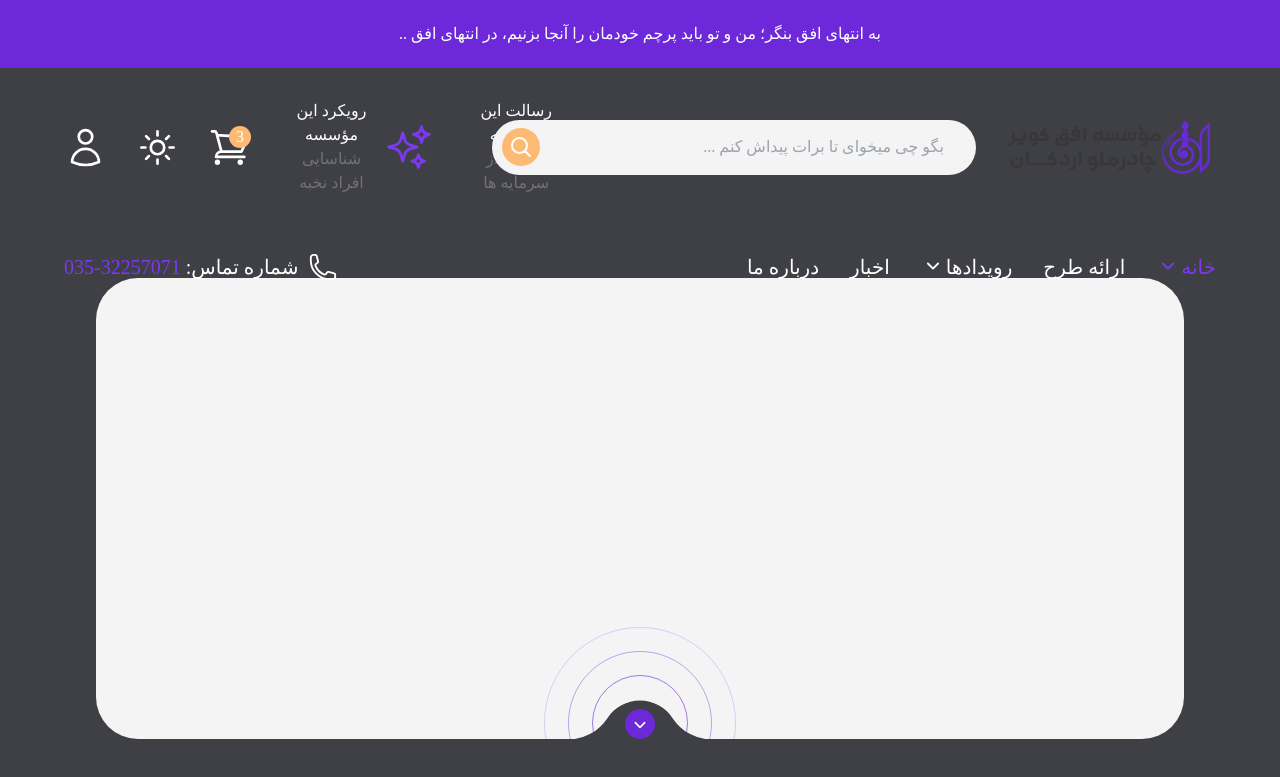
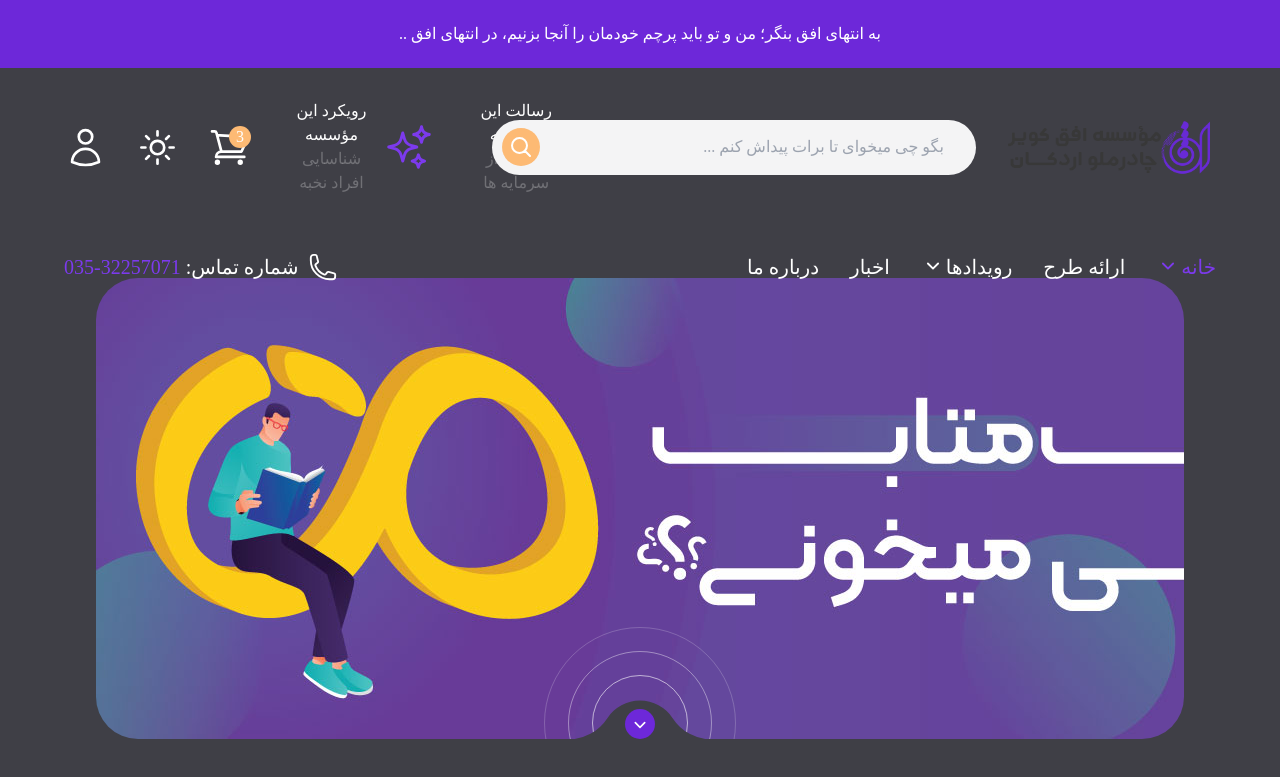
Before and after one commit to Erfanmah7/ofoghkca, a React (Vite) app: page / in a window 1280 px wide. Shown: the top 777 px of the page. Built offline with nearby package versions, Linux system fonts and the light colour scheme; a web font is replaced by a local one.

Commit message:
add banner

```diff
--- a/src/index.css
+++ b/src/index.css
@@ -3,7 +3,6 @@
 @tailwind utilities;
 
 @layer base {
-
   @font-face {
     font-family: "Dana";
     src: url("../fonts/Dana/woff2/DanaFaNum-Regular.woff2") format("woff2");
@@ -39,10 +38,14 @@
     src: url("../fonts/Morabba/woff2/Morabba-Bold.woff2") format("woff2");
     font-display: swap;
   }
+
+  .banner {
+    background-image: url(../public/assets/images/11.jpg);
+  }
 }
 
 @layer components {
-  .circle {
+  /* .circle {
     @apply border-[1.5px] flex justify-center items-center rounded-full;
   }
 
@@ -56,5 +59,21 @@
 
   .circle-sm {
     @apply w-24 h-24 border-violet-700/60;
+  } */
+
+  .circle {
+    @apply border-[1.5px] flex justify-center items-center rounded-full;
+  }
+
+  .circle-lg {
+    @apply w-48 h-48 border-white/20;
+  }
+
+  .circle-md {
+    @apply w-36 h-36 border-white/40;
+  }
+
+  .circle-sm {
+    @apply w-24 h-24 border-white/60;
   }
 }
--- a/src/pages/HomePage.jsx
+++ b/src/pages/HomePage.jsx
@@ -6,7 +6,7 @@ function HomePage() {
       {/* banner */}
       <div
         href="#"
-        className="relative w-full flex justify-center h-[461px] bg-zinc-100  rounded-[42px] overflow-hidden"
+        className="banner bg-cover bg-no-repeat relative w-full flex justify-center h-[461px] bg-zinc-100  rounded-[42px] overflow-hidden"
       >
         <svg className="z-30 absolute -bottom-14 w-36 dark:text-zinc-700 text-white">
           <use href="#curev"></use>
```
Also changed, not shown: public/assets/images/11.jpg (added).
